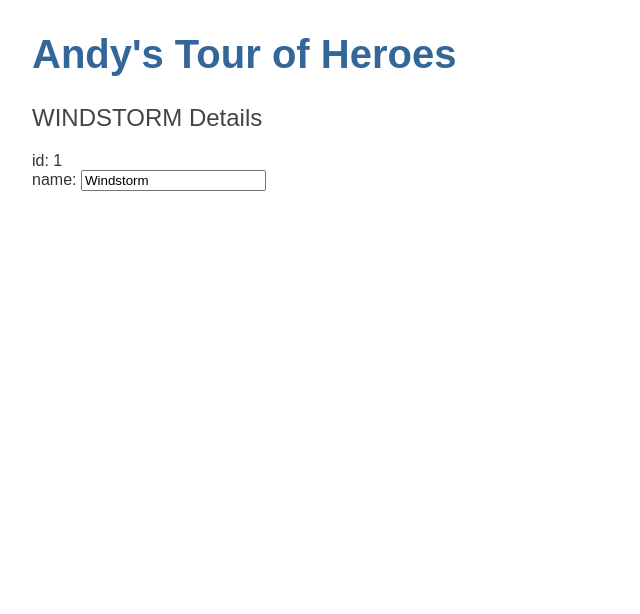
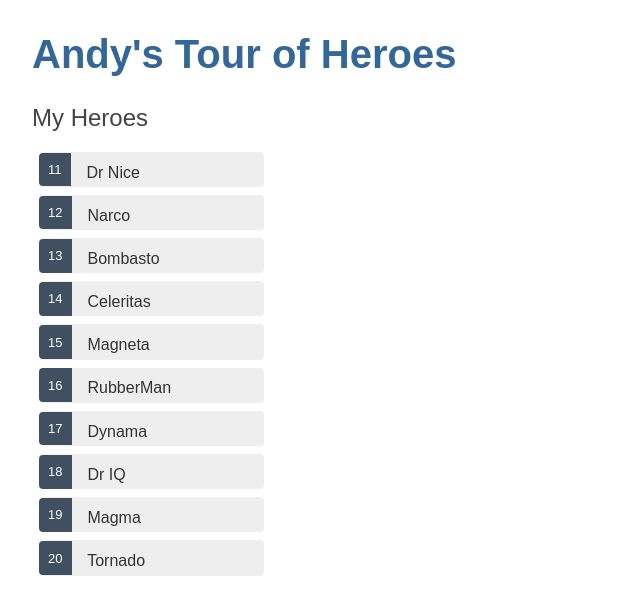
Before and after one commit to AndyThomas-Dev/AngularProject, an Angular app: page / in a window 1280 px wide. Shown: the top 614 px of the page, without its empty margins (0-640 px from the left). Built offline with nearby package versions, Linux system fonts and the light colour scheme.

Commit message:
added list of heroes and stylesheet

```diff
--- a/src/app/heroes/heroes.component.css
+++ b/src/app/heroes/heroes.component.css
@@ -0,0 +1,44 @@
+/* HeroesComponent's private CSS styles */
+.heroes {
+    margin: 0 0 2em 0;
+    list-style-type: none;
+    padding: 0;
+    width: 15em;
+  }
+  .heroes li {
+    cursor: pointer;
+    position: relative;
+    left: 0;
+    background-color: #EEE;
+    margin: .5em;
+    padding: .3em 0;
+    height: 1.6em;
+    border-radius: 4px;
+  }
+  .heroes li:hover {
+    color: #607D8B;
+    background-color: #DDD;
+    left: .1em;
+  }
+  .heroes li.selected {
+    background-color: #CFD8DC;
+    color: white;
+  }
+  .heroes li.selected:hover {
+    background-color: #BBD8DC;
+    color: white;
+  }
+  .heroes .badge {
+    display: inline-block;
+    font-size: small;
+    color: white;
+    padding: 0.8em 0.7em 0 0.7em;
+    background-color:#405061;
+    line-height: 1em;
+    position: relative;
+    left: -1px;
+    top: -4px;
+    height: 1.8em;
+    margin-right: .8em;
+    border-radius: 4px 0 0 4px;
+  }
--- a/src/app/heroes/heroes.component.html
+++ b/src/app/heroes/heroes.component.html
@@ -1,7 +1,20 @@
-<h2>{{hero.name | uppercase}} Details</h2>
-<div><span>id: </span>{{hero.id}}</div>
-<div>
-  <label>name:
-    <input [(ngModel)]="hero.name" placeholder="name"/>
-  </label>
+<h2>My Heroes</h2>
+<ul class="heroes">
+  <li *ngFor="let hero of heroes"
+    [class.selected]="hero === selectedHero"
+    (click)="onSelect(hero)">
+    <span class="badge">{{hero.id}}</span> {{hero.name}}
+  </li>
+</ul>
+
+<div *ngIf="selectedHero">
+
+  <h2>{{selectedHero.name | uppercase}} Details</h2>
+  <div><span>id: </span>{{selectedHero.id}}</div>
+  <div>
+    <label>name:
+      <input [(ngModel)]="selectedHero.name" placeholder="name"/>
+    </label>
+  </div>
+
 </div>
--- a/src/app/heroes/heroes.component.ts
+++ b/src/app/heroes/heroes.component.ts
@@ -1,20 +1,24 @@
 import { Component, OnInit } from '@angular/core';
 import { Hero } from '../hero';
+import { HEROES } from '../mock-heroes';
 
 @Component({
   selector: 'app-heroes',
   templateUrl: './heroes.component.html',
   styleUrls: ['./heroes.component.css']
 })
+
 export class HeroesComponent implements OnInit {
-  hero: Hero = {
-    id: 1,
-    name: 'Windstorm'
-  };
+
+  heroes = HEROES;
+  selectedHero: Hero;
 
   constructor() { }
 
   ngOnInit() {
   }
 
+  onSelect(hero: Hero): void {
+    this.selectedHero = hero;
+  }
 }
--- /dev/null
+++ b/src/app/mock-heroes.ts
@@ -0,0 +1,14 @@
+import { Hero } from './hero';
+
+export const HEROES: Hero[] = [
+  { id: 11, name: 'Dr Nice' },
+  { id: 12, name: 'Narco' },
+  { id: 13, name: 'Bombasto' },
+  { id: 14, name: 'Celeritas' },
+  { id: 15, name: 'Magneta' },
+  { id: 16, name: 'RubberMan' },
+  { id: 17, name: 'Dynama' },
+  { id: 18, name: 'Dr IQ' },
+  { id: 19, name: 'Magma' },
+  { id: 20, name: 'Tornado' }
+];
```
